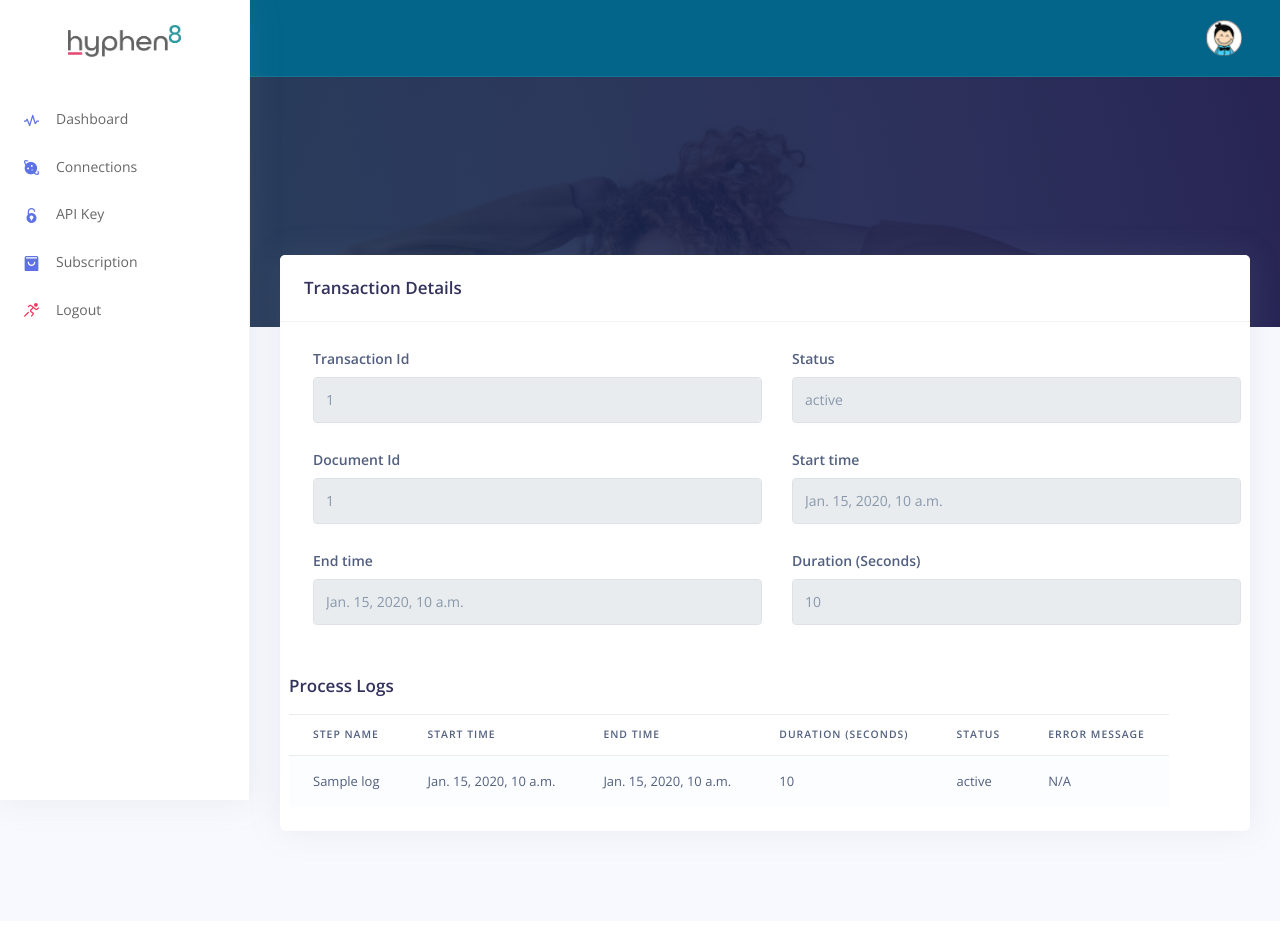
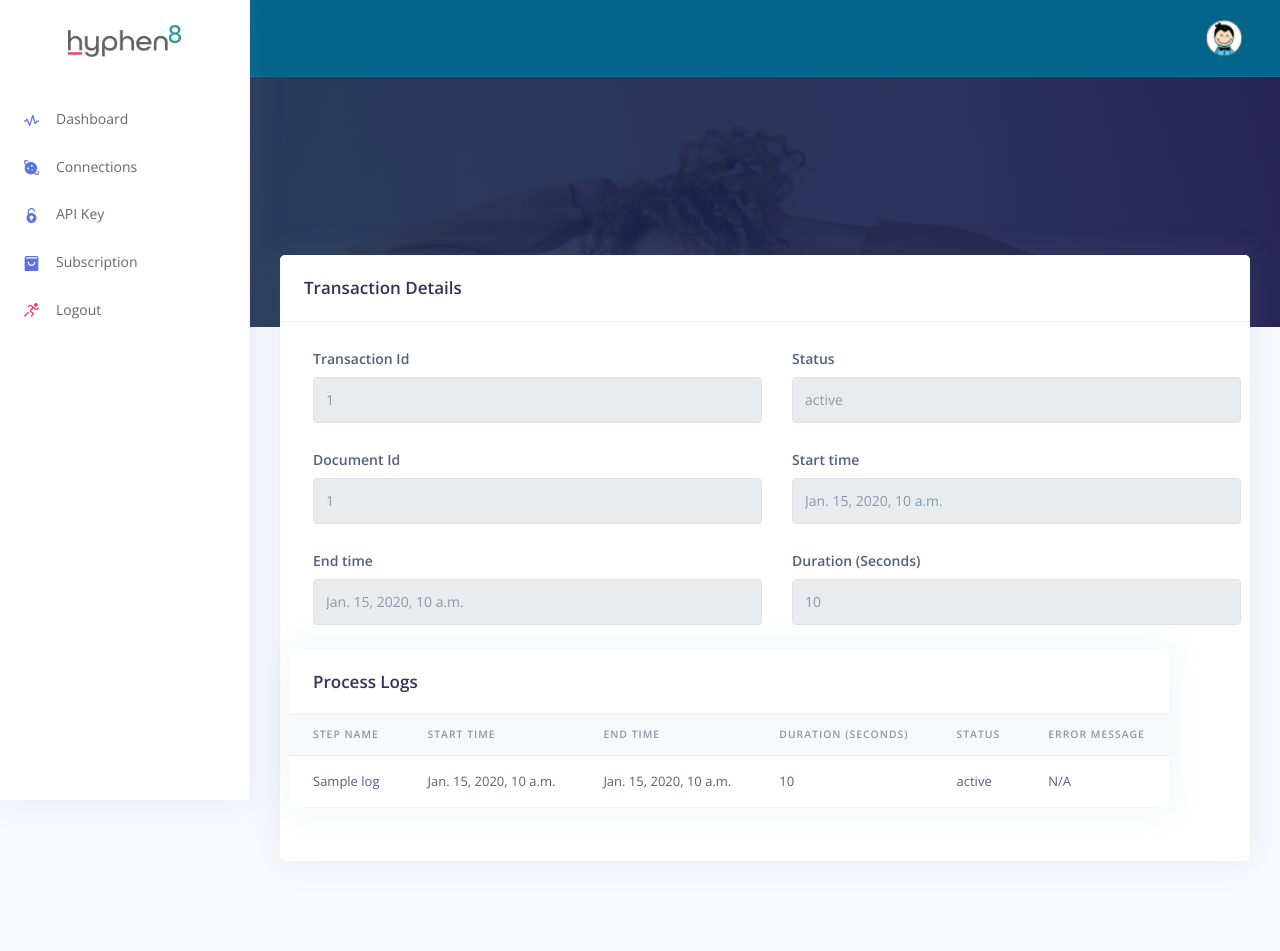
Before and after one commit to danielbprobert/djangoAPITesting, a Django app: template templates/dashboard/transaction_details.html in a window 1280 px wide. Before the commit the page ends 840 px from the top, so only its background shows below. Run offline with Django 4.2, Linux system fonts and the light colour scheme; the template is opened without the code that fills it: most values are stand-ins (such as "Sample title", 1, 10 or a date in 2020); some libraries are stand-ins or nearby versions.

Commit message:
table upgrade

```diff
--- a/templates/dashboard/transaction_details.html
+++ b/templates/dashboard/transaction_details.html
@@ -71,11 +71,17 @@
                     </div>
             </div>
 
-            <!-- New Section for Process Logs -->
-            <div class="mt-4">
-                <h3 class="mb-3">Process Logs</h3>
-                <table class="table table-striped">
-                    <thead>
+            <div class="row">
+                <div class="col">
+                    <div class="card">
+                        <!-- Card header -->
+                        <div class="card-header border-0">
+                            <h3 class="mb-0">Process Logs</h3>
+                        </div>
+                        <!-- Light table -->
+                        <div class="table-responsive">
+                            <table class="table align-items-center table-flush">
+                                <thead class="thead-light">
                                     <tr>
                                         <th scope="col">Step Name</th>
                                         <th scope="col">Start Time</th>
@@ -85,15 +91,15 @@
                                         <th scope="col">Error Message</th>
                                     </tr>
                                 </thead>
-                    <tbody>
+                                <tbody class="list">
                                     {% for log in process_logs %}
                                     <tr>
-                            <td>{{ log.step_name }}</td>
-                            <td>{{ log.start_time }}</td>
-                            <td>{{ log.end_time }}</td>
-                            <td>{{ log.duration_seconds }}</td>
-                            <td>{{ log.status }}</td>
-                            <td>{{ log.error_message|default:"N/A" }}</td>
+                                        <td scope="">{{ log.step_name }}</td>
+                                        <td scope="">{{ log.start_time }}</td>
+                                        <td scope="">{{ log.end_time }}</td>
+                                        <td scope="">{{ log.duration_seconds }}</td>
+                                        <td class="">{{ log.status }}</td>
+                                        <td class="">{{ log.error_message|default:"N/A" }}</td>
                                     </tr>
                                     {% empty %}
                                     <tr>
@@ -103,7 +109,9 @@
                                 </tbody>
                             </table>
                         </div>
-            <!-- End Process Logs Section -->
+                    </div>
+                </div>
+            </div>
 
           </div>
         </div>
```
Lines whose indentation alone changed are shown as unchanged.
